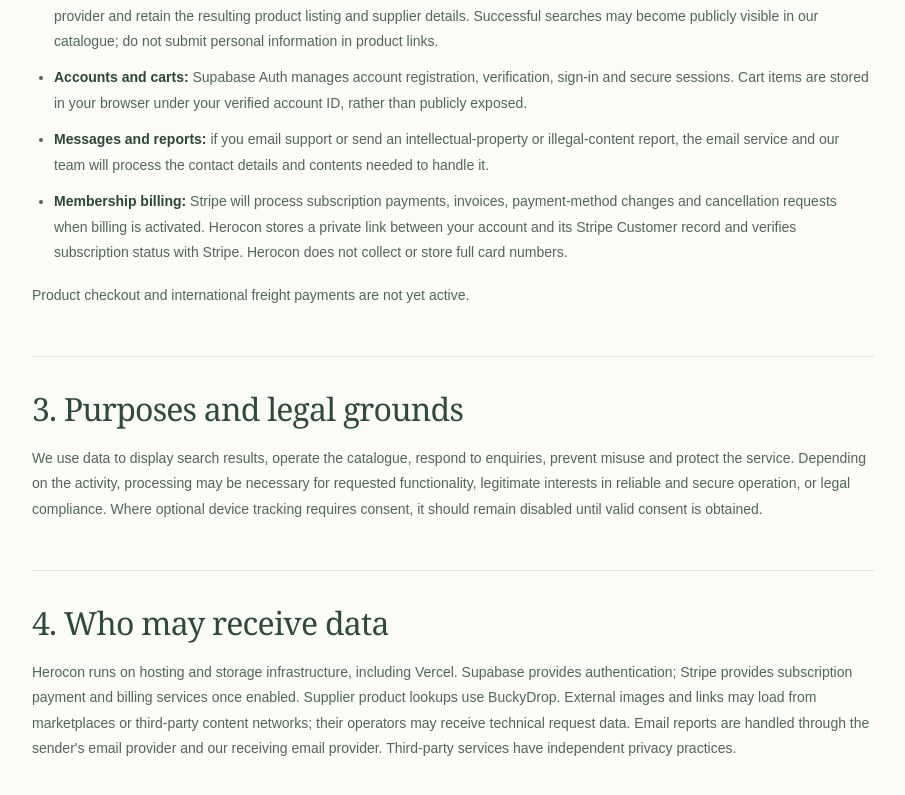
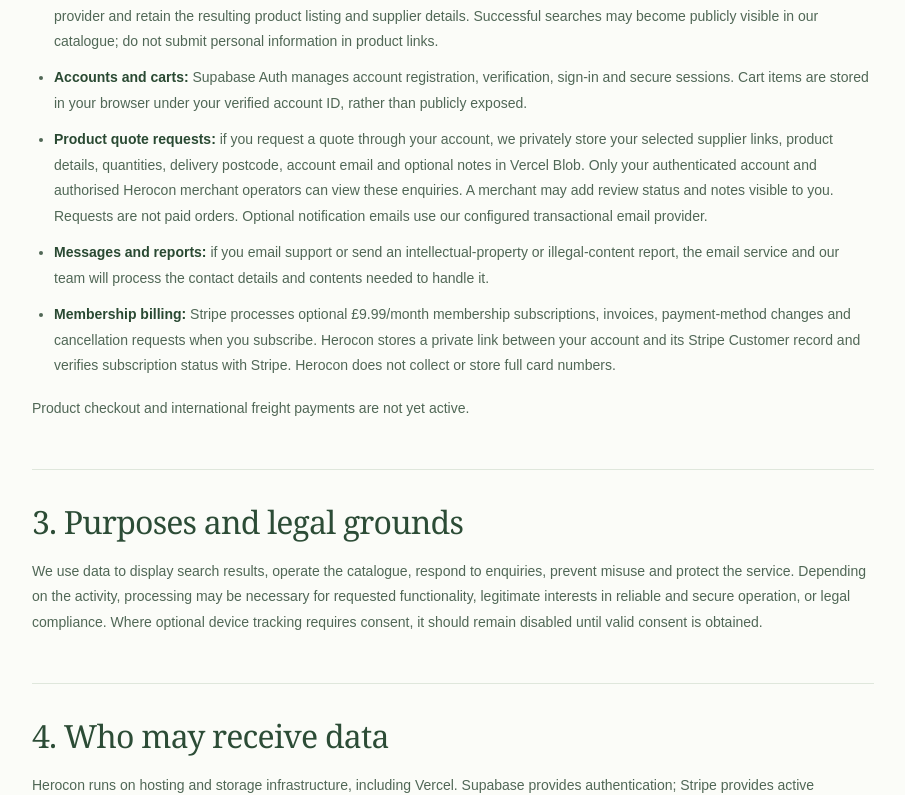
Before and after one commit to aminabdul339-byte/herocon, a Next.js app: page /privacy-policy in a window 1280 px wide. Shown: the part 865-1660 px from the top of the page, without its empty margins (32-937 px from the left). Built offline with nearby package versions, Linux system fonts and the light colour scheme; no server answers.

Commit message:
Align privacy policy with live Stripe membership and private customer quote request records

```diff
--- a/app/privacy-policy/page.tsx
+++ b/app/privacy-policy/page.tsx
@@ -9,11 +9,12 @@ export default function PrivacyPolicy(){
    <li><strong>Website requests and security data:</strong> hosting and infrastructure providers may process IP addresses, device/browser details, request times and error or security logs.</li>
    <li><strong>Product-link searches:</strong> when you submit an eligible marketplace URL, our server may send the source link to our sourcing-data provider and retain the resulting product listing and supplier details. Successful searches may become publicly visible in our catalogue; do not submit personal information in product links.</li>
    <li><strong>Accounts and carts:</strong> Supabase Auth manages account registration, verification, sign-in and secure sessions. Cart items are stored in your browser under your verified account ID, rather than publicly exposed.</li>
+   <li><strong>Product quote requests:</strong> if you request a quote through your account, we privately store your selected supplier links, product details, quantities, delivery postcode, account email and optional notes in Vercel Blob. Only your authenticated account and authorised Herocon merchant operators can view these enquiries. A merchant may add review status and notes visible to you. Requests are not paid orders. Optional notification emails use our configured transactional email provider.</li>
    <li><strong>Messages and reports:</strong> if you email support or send an intellectual-property or illegal-content report, the email service and our team will process the contact details and contents needed to handle it.</li>
-  <li><strong>Membership billing:</strong> Stripe will process subscription payments, invoices, payment-method changes and cancellation requests when billing is activated. Herocon stores a private link between your account and its Stripe Customer record and verifies subscription status with Stripe. Herocon does not collect or store full card numbers.</li></ul><p>Product checkout and international freight payments are not yet active.</p></LegalSection>
+  <li><strong>Membership billing:</strong> Stripe processes optional £9.99/month membership subscriptions, invoices, payment-method changes and cancellation requests when you subscribe. Herocon stores a private link between your account and its Stripe Customer record and verifies subscription status with Stripe. Herocon does not collect or store full card numbers.</li></ul><p>Product checkout and international freight payments are not yet active.</p></LegalSection>
   <LegalSection title="3. Purposes and legal grounds"><p>We use data to display search results, operate the catalogue, respond to enquiries, prevent misuse and protect the service. Depending on the activity, processing may be necessary for requested functionality, legitimate interests in reliable and secure operation, or legal compliance. Where optional device tracking requires consent, it should remain disabled until valid consent is obtained.</p></LegalSection>
-  <LegalSection title="4. Who may receive data"><p>Herocon runs on hosting and storage infrastructure, including Vercel. Supabase provides authentication; Stripe provides subscription payment and billing services once enabled. Supplier product lookups use BuckyDrop. External images and links may load from marketplaces or third-party content networks; their operators may receive technical request data. Email reports are handled through the sender's email provider and our receiving email provider. Third-party services have independent privacy practices.</p></LegalSection>
-  <LegalSection title="5. International transfers and retention"><p>Some service providers, marketplaces and supplier networks operate outside the United Kingdom. Transfers should be assessed and protected as required by applicable data-protection law. We keep information only as long as reasonably required for service operation, security, reports, legal obligations or dispute handling. Specific log and email retention schedules still require operator verification before launch.</p></LegalSection>
+  <LegalSection title="4. Who may receive data"><p>Herocon runs on hosting and storage infrastructure, including Vercel. Supabase provides authentication; Stripe provides active membership subscription and billing services. Supplier product lookups use BuckyDrop. External images and links may load from marketplaces or third-party content networks; their operators may receive technical request data. Email reports are handled through the sender's email provider and our receiving email provider. Third-party services have independent privacy practices.</p></LegalSection>
+  <LegalSection title="5. International transfers and retention"><p>Some service providers, marketplaces and supplier networks operate outside the United Kingdom. Transfers should be assessed and protected as required by applicable data-protection law. We keep information only as long as reasonably required for service operation, security, reports, legal obligations or dispute handling. Specific retention schedules for quote requests, logs and email remain under operator review; you can request access or deletion where applicable through Herocon support. Payment records may need to be retained for legal or financial obligations.</p></LegalSection>
   <LegalSection title="6. Cookies and local storage"><p>Cart contents and privacy preferences may be stored on your device. We have not enabled optional advertising or analytics trackers in the current Herocon application. Review or clear your choices in <Link href="/cookie-settings">Cookie Settings</Link>. Essential hosting/security cookies may be handled by infrastructure providers.</p></LegalSection>
   <LegalSection title="7. Your choices and rights"><p>Depending on applicable law, you may ask to access, correct, erase or restrict personal data, object to certain processing, or complain to a data-protection authority. You can ask us to review catalogue entries containing personal data. UK users can learn about complaints through the <a href="https://ico.org.uk/make-a-complaint/" target="_blank" rel="noopener noreferrer">Information Commissioner's Office</a>. To make a request, <LegalContact subject="Herocon data protection request" label="contact us"/>.</p></LegalSection>
   <LegalSection title="8. Security, external sites and changes"><p>We apply technical safeguards, but no online service can guarantee absolute security. If you follow a link to an independent seller, agent or marketplace, its own policies apply. We will update this notice if we introduce product checkout, international shipping payment or additional tracking technologies.</p></LegalSection>
```
